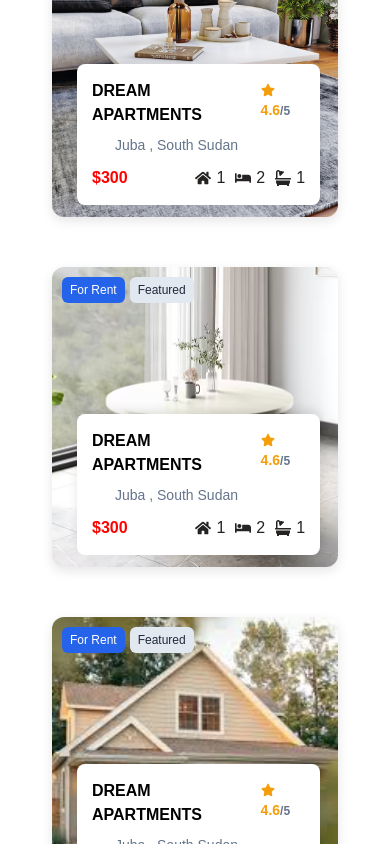
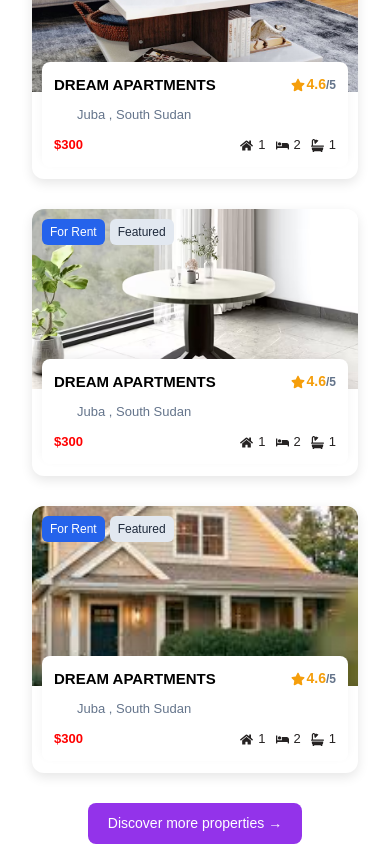
Before and after one commit to Manishh94/rans-frontend, a React (Create React App) app: page / in a window 390 px wide. Shown: the part 3500-4344 px from the top of the page. Built offline with nearby package versions, Linux system fonts and the light colour scheme.

Commit message:
responsive location property section

```diff
--- a/src/assets/css/feature.css
+++ b/src/assets/css/feature.css
@@ -1,5 +1,5 @@
 .featured-properties {
-    padding: 40px;
+    padding: 40px 20px;
     font-family: sans-serif;
 }
 
@@ -7,20 +7,25 @@
     font-size: 28px;
     font-weight: bold;
     margin-bottom: 20px;
+    text-align: center;
 }
 
 .property-list {
     display: flex;
-    gap: 50px;
+    gap: 30px;
     flex-wrap: wrap;
+    justify-content: center;
 }
 
 .property-card {
-    width: 370px;
+    width: 100%;
+    max-width: 370px;
     border-radius: 12px;
     box-shadow: 0 4px 12px rgba(0, 0, 0, 0.1);
     overflow: hidden;
     background: white;
+    display: flex;
+    flex-direction: column;
 }
 
 .property-image-container {
@@ -29,7 +34,7 @@
 
 .property-image {
     width: 100%;
-    height: 300px;
+    height: 250px;
     object-fit: cover;
 }
 
@@ -39,6 +44,7 @@
     left: 10px;
     display: flex;
     gap: 5px;
+    flex-wrap: wrap;
 }
 
 .tag {
@@ -46,6 +52,7 @@
     border-radius: 6px;
     font-size: 12px;
     color: white;
+    white-space: nowrap;
 }
 
 .rent {
@@ -58,17 +65,16 @@
 }
 
 .property-details {
-    position: absolute;
+    position: relative;
     bottom: 0;
     left: 0;
-    width: 85%;
+    width: calc(100% - 40px);
     padding: 15px;
     background: white;
     color: black;
     z-index: 2;
-    box-shadow: 0 -4px 10px rgba(0, 0, 0, 0.1);
-    margin-left: 25px;
-    margin-bottom: 12px;
+    box-shadow: 0 -4px 10px rgba(0, 0, 0, 0.05);
+    margin: -40px auto 15px;
     border-radius: 8px;
 }
 
@@ -77,10 +83,12 @@
     justify-content: space-between;
     font-weight: bold;
     color: black;
+    flex-wrap: wrap;
 }
 
 .property-title {
     font-weight: bold;
+    font-size: 16px;
 }
 
 .property-rating {
@@ -114,7 +122,9 @@
     display: flex;
     justify-content: space-between;
     align-items: center;
+    flex-wrap: wrap;
     margin-top: 10px;
+    gap: 8px;
 }
 
 .property-price {
@@ -126,6 +136,7 @@
 
 .property-icons {
     display: flex;
+    flex-wrap: wrap;
     gap: 10px;
 }
 
@@ -134,10 +145,11 @@
     align-items: center;
     gap: 5px;
     color: #252222;
+    font-size: 14px;
 }
 
 .more-btn-container {
-    margin-top: 20px;
+    margin-top: 30px;
     text-align: center;
 }
 
@@ -148,4 +160,57 @@
     border: none;
     border-radius: 8px;
     cursor: pointer;
+    font-size: 16px;
+    transition: background-color 0.3s ease;
 }
+
+.more-btn:hover {
+    background-color: #7e22ce;
+}
+
+/* Responsive adjustments */
+@media (max-width: 768px) {
+    .property-image {
+        height: 220px;
+    }
+
+    .property-details {
+        width: calc(100% - 30px);
+        margin: -35px auto 15px;
+    }
+
+    .title {
+        font-size: 24px;
+    }
+}
+
+@media (max-width: 480px) {
+    .property-card {
+        max-width: 100%;
+    }
+
+    .property-image {
+        height: 180px;
+    }
+
+    .property-details {
+        padding: 12px;
+        width: calc(100% - 20px);
+        margin: -30px auto 12px;
+    }
+
+    .property-title {
+        font-size: 15px;
+    }
+
+    .property-location,
+    .icon-text,
+    .property-price {
+        font-size: 13px;
+    }
+
+    .more-btn {
+        padding: 10px 20px;
+        font-size: 14px;
+    }
+}
```
